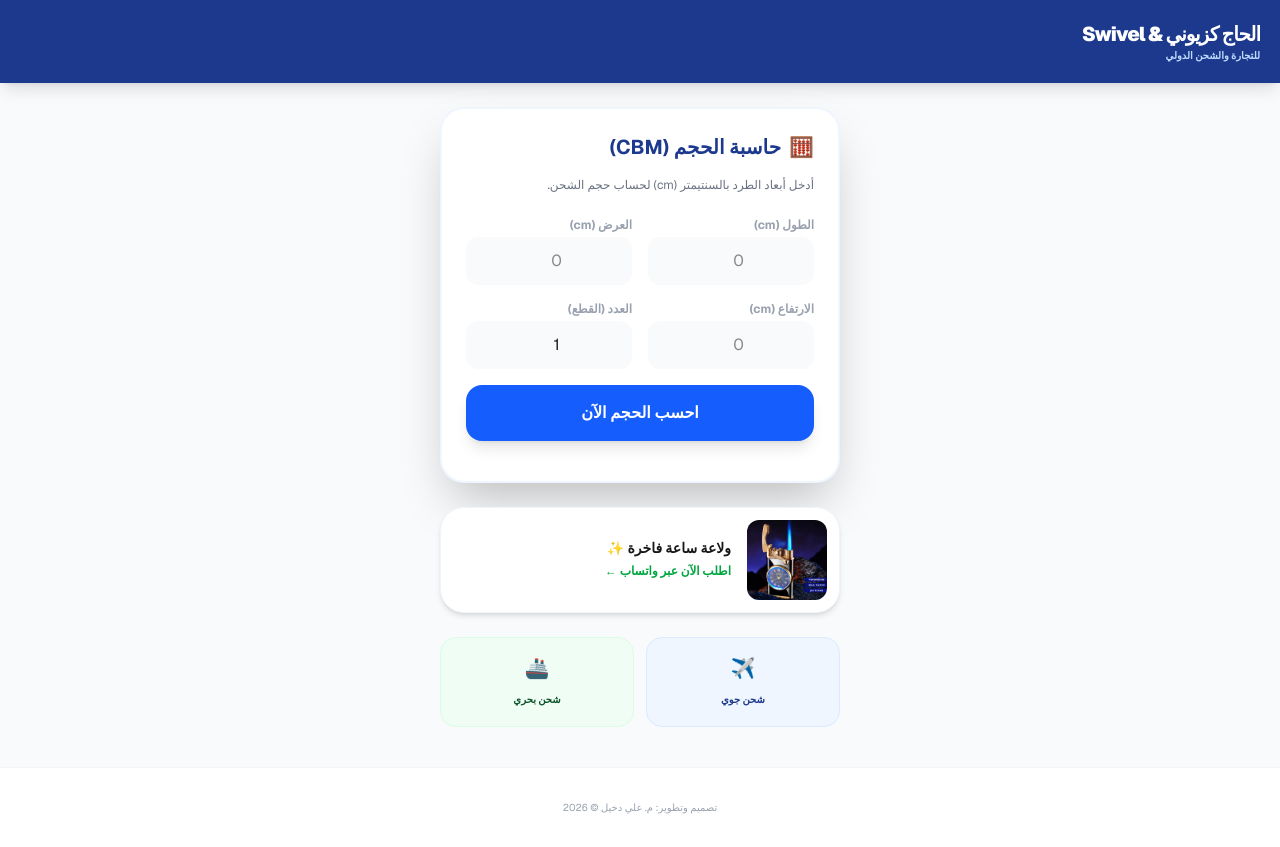
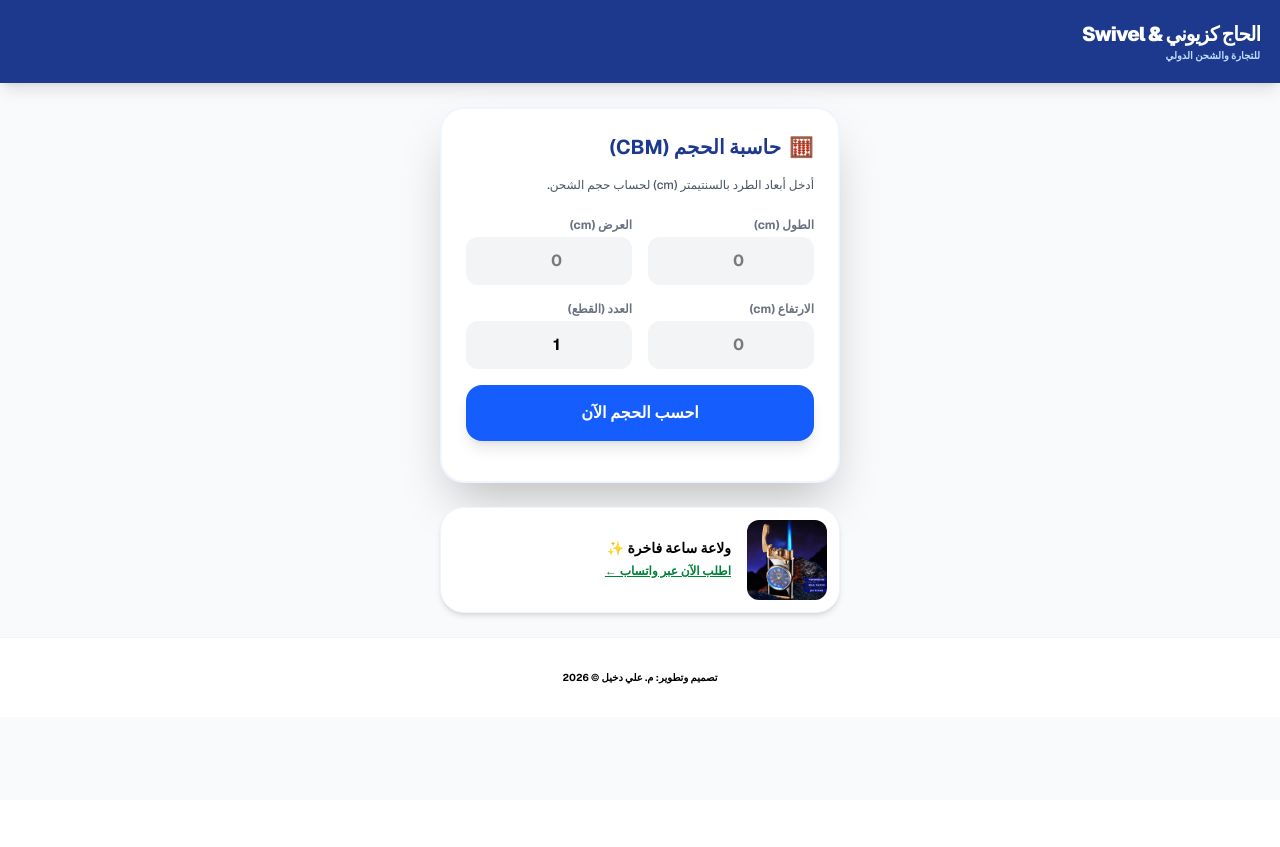
Before and after one commit to alisabree15-star/kazioni-store, a Next.js app: page / in a window 1280 px wide. After the commit the page ends 800 px from the top, so only its background shows below. Built offline with nearby package versions, Linux system fonts and the light colour scheme.

Commit message:
تعديل ألوان الحاسبة للأسود

```diff
--- a/src/app/page.tsx
+++ b/src/app/page.tsx
@@ -4,7 +4,6 @@ import { useState } from 'react';
 export default function Home() {
   const whatsappNumber = "218915044855"; // تأكد من رقمك هنا
 
-  // منطق الحاسبة
   const [dims, setDims] = useState({ length: '', width: '', height: '', qty: '1' });
   const [result, setResult] = useState<number | null>(null);
 
@@ -23,7 +22,7 @@ export default function Home() {
   const whatsappLink = "https://wa.me/" + whatsappNumber;
 
   return (
-    <main className="min-h-screen bg-gray-50 text-right font-sans" dir="rtl">
+    <main className="min-h-screen bg-gray-50 text-right font-sans text-black" dir="rtl">
       {/* الهيدر */}
       <nav className="bg-blue-900 text-white p-5 shadow-lg flex justify-between items-center sticky top-0 z-50">
         <div>
@@ -32,30 +31,34 @@ export default function Home() {
         </div>
       </nav>
 
-      {/* حاسبة CBM الجديدة */}
+      {/* حاسبة CBM المعدلة بالألوان الداكنة */}
       <section className="p-6 max-w-md mx-auto">
         <div className="bg-white rounded-3xl p-6 shadow-2xl border-2 border-blue-50">
           <h3 className="text-xl font-bold text-blue-900 mb-4 flex items-center">
             <span className="ml-2">🧮</span> حاسبة الحجم (CBM)
           </h3>
-          <p className="text-xs text-gray-500 mb-6">أدخل أبعاد الطرد بالسنتيمتر (cm) لحساب حجم الشحن.</p>
+          <p className="text-xs text-gray-600 mb-6 font-medium">أدخل أبعاد الطرد بالسنتيمتر (cm) لحساب حجم الشحن.</p>
 
           <div className="grid grid-cols-2 gap-4 mb-4">
             <div>
-              <label className="block text-xs font-bold text-gray-400 mb-1">الطول (cm)</label>
-              <input type="number" value={dims.length} onChange={(e)=>setDims({...dims, length: e.target.value})} className="w-full bg-gray-50 border-none rounded-xl p-3 text-center focus:ring-2 focus:ring-blue-500" placeholder="0"/>
+              <label className="block text-xs font-bold text-gray-500 mb-1">الطول (cm)</label>
+              <input type="number" value={dims.length} onChange={(e)=>setDims({...dims, length: e.target.value})}
+              className="w-full bg-gray-100 border-none rounded-xl p-3 text-center text-black font-bold focus:ring-2 focus:ring-blue-500" placeholder="0"/>
             </div>
             <div>
-              <label className="block text-xs font-bold text-gray-400 mb-1">العرض (cm)</label>
-              <input type="number" value={dims.width} onChange={(e)=>setDims({...dims, width: e.target.value})} className="w-full bg-gray-50 border-none rounded-xl p-3 text-center focus:ring-2 focus:ring-blue-500" placeholder="0"/>
+              <label className="block text-xs font-bold text-gray-500 mb-1">العرض (cm)</label>
+              <input type="number" value={dims.width} onChange={(e)=>setDims({...dims, width: e.target.value})}
+              className="w-full bg-gray-100 border-none rounded-xl p-3 text-center text-black font-bold focus:ring-2 focus:ring-blue-500" placeholder="0"/>
             </div>
             <div>
-              <label className="block text-xs font-bold text-gray-400 mb-1">الارتفاع (cm)</label>
-              <input type="number" value={dims.height} onChange={(e)=>setDims({...dims, height: e.target.value})} className="w-full bg-gray-50 border-none rounded-xl p-3 text-center focus:ring-2 focus:ring-blue-500" placeholder="0"/>
+              <label className="block text-xs font-bold text-gray-500 mb-1">الارتفاع (cm)</label>
+              <input type="number" value={dims.height} onChange={(e)=>setDims({...dims, height: e.target.value})}
+              className="w-full bg-gray-100 border-none rounded-xl p-3 text-center text-black font-bold focus:ring-2 focus:ring-blue-500" placeholder="0"/>
             </div>
             <div>
-              <label className="block text-xs font-bold text-gray-400 mb-1">العدد (القطع)</label>
-              <input type="number" value={dims.qty} onChange={(e)=>setDims({...dims, qty: e.target.value})} className="w-full bg-gray-50 border-none rounded-xl p-3 text-center focus:ring-2 focus:ring-blue-500" placeholder="1"/>
+              <label className="block text-xs font-bold text-gray-500 mb-1">العدد (القطع)</label>
+              <input type="number" value={dims.qty} onChange={(e)=>setDims({...dims, qty: e.target.value})}
+              className="w-full bg-gray-100 border-none rounded-xl p-3 text-center text-black font-bold focus:ring-2 focus:ring-blue-500" placeholder="1"/>
             </div>
           </div>
 
@@ -64,9 +67,9 @@ export default function Home() {
           </button>
 
           {result !== null && (
-            <div className="bg-orange-50 border-2 border-orange-100 p-4 rounded-2xl text-center">
-              <span className="block text-xs text-orange-600 font-bold mb-1">إجمالي الحجم التقديري:</span>
-              <span className="text-3xl font-black text-orange-700">{result} <small className="text-sm">CBM</small></span>
+            <div className="bg-orange-100 border-2 border-orange-200 p-4 rounded-2xl text-center shadow-inner">
+              <span className="block text-xs text-orange-800 font-bold mb-1">إجمالي الحجم التقديري:</span>
+              <span className="text-4xl font-black text-black">{result} <small className="text-sm">CBM</small></span>
             </div>
           )}
         </div>
@@ -77,26 +80,14 @@ export default function Home() {
         <div className="bg-white rounded-3xl overflow-hidden shadow-md border border-gray-100 flex items-center p-3">
           <img src="/images/product1.jpg" className="w-20 h-20 object-contain rounded-xl bg-gray-50 ml-4" />
           <div className="flex-1">
-            <h4 className="font-bold text-sm">ولاعة ساعة فاخرة ✨</h4>
-            <a href={whatsappLink} className="text-green-600 font-bold text-xs">اطلب الآن عبر واتساب ←</a>
+            <h4 className="font-bold text-sm text-black">ولاعة ساعة فاخرة ✨</h4>
+            <a href={whatsappLink} className="text-green-700 font-bold text-xs underline">اطلب الآن عبر واتساب ←</a>
           </div>
         </div>
       </section>
 
-      {/* قسم الخدمات المختصر */}
-      <section className="px-6 pb-10 max-w-md mx-auto grid grid-cols-2 gap-3">
-         <div className="bg-blue-50 p-4 rounded-2xl text-center border border-blue-100">
-            <span className="text-xl block mb-1">✈️</span>
-            <span className="text-[10px] font-bold text-blue-900 uppercase">شحن جوي</span>
-         </div>
-         <div className="bg-green-50 p-4 rounded-2xl text-center border border-green-100">
-            <span className="text-xl block mb-1">🚢</span>
-            <span className="text-[10px] font-bold text-green-900 uppercase">شحن بحري</span>
-         </div>
-      </section>
-
-      <footer className="py-8 text-center text-gray-400 text-[10px] bg-white border-t border-gray-100">
-        <p>تصميم وتطوير: م. علي دخيل © 2026</p>
+      <footer className="py-8 text-center text-gray-500 text-[10px] bg-white border-t border-gray-100">
+        <p className="font-bold text-black">تصميم وتطوير: م. علي دخيل © 2026</p>
       </footer>
     </main>
   );
```
